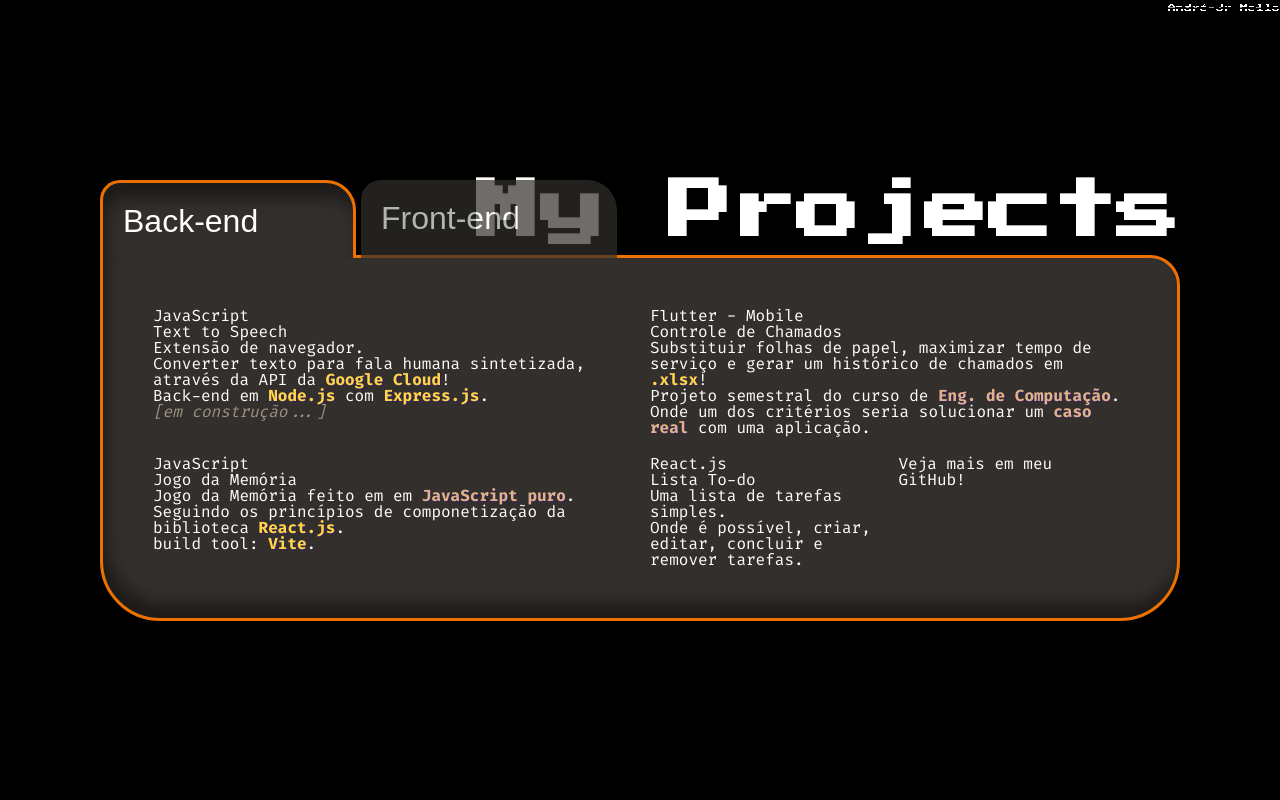
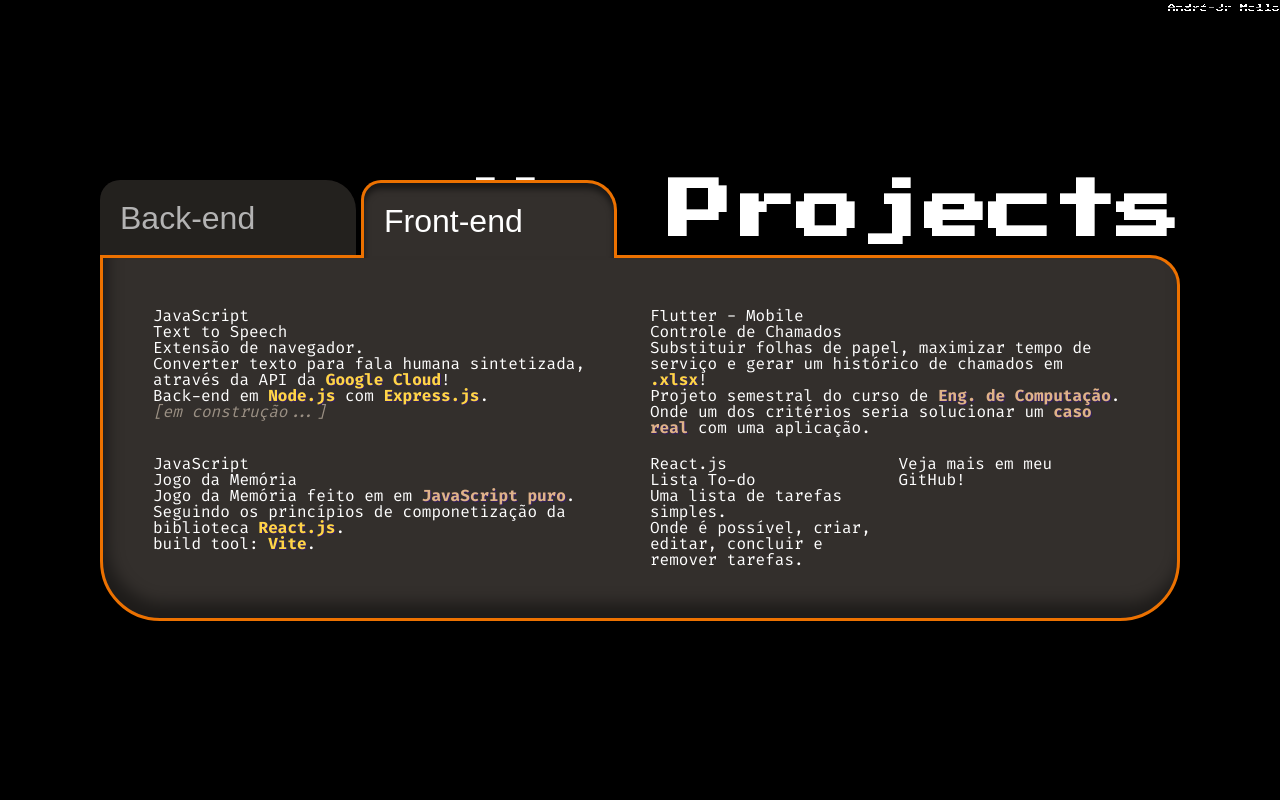
Before and after one commit to amdrejr/amdrejr.github.io, a plain HTML site: page index.html in a window 1280 px wide. Both pictures are taken after a click on the button "Back-end". Shown: the top 800 px of the page. Drawn offline with Linux system fonts and the light colour scheme.

Commit message:
script toggle folder

```diff
--- a/index.html
+++ b/index.html
@@ -84,8 +84,8 @@
             <div id="myProjects">
                 <h2>My Projects</h2>
 
-                <button class="folder-btn first ">Back-end</button>
-                <button class="folder-btn sec ofuscar">Front-end</button>
+                <button class="folder-btn first">Back-end</button>
+                <button class="folder-btn sec openFolder">Front-end</button>
                 <div class="gridProjectItens">
 
                     <div class="pri "> <!-- Atualizar -->
@@ -308,7 +308,7 @@
         </div>
 
         <a class="email" href = "mailto:andrejr.mello@hotmail.com">
-            andrejr.mello@hotmail.com
+            andrejr.mello&commat;hotmail.com
         </a>
     </footer>
 
--- a/scripts/myProjects.js
+++ b/scripts/myProjects.js
@@ -0,0 +1,13 @@
+let firstBtn = document.querySelector(".folder-btn.first");
+let secBtn = document.querySelector(".folder-btn.sec");
+
+
+
+firstBtn.addEventListener("click", toggleFolder);
+secBtn.addEventListener("click", toggleFolder);
+
+function toggleFolder () {
+    console.log("click");
+    firstBtn.classList.toggle("openFolder");
+    secBtn.classList.toggle("openFolder");
+}
--- a/styles/components/myProjects-sec.css
+++ b/styles/components/myProjects-sec.css
@@ -11,6 +11,7 @@
     padding-top: 75px;
     position: relative;
     max-width: 1350px;
+    z-index: 0;
 }
 
 #myProjects h2 {
@@ -37,7 +38,6 @@
     width: clamp(75px, 20vw, 300px);
     border-radius: 20px 30px 0 0;
     cursor: pointer;
-    transition: all 0.3s ease-in-out;
     font-size: 2rem;
     color: white;
     text-align: start;
@@ -52,10 +52,11 @@
 
 .folder-btn.sec {
     left: clamp(80px, calc(20vw + 5px), 305px);
+    box-shadow: inset 0 6px 6px rgba(0, 0, 0, 0.5);
 }
 
-.folder-btn.ofuscar {
-    z-index: 1;
+.folder-btn.openFolder {
+    z-index: -1;
     opacity: 0.7;
     box-shadow: none;
     border: none;
@@ -64,6 +65,7 @@
 
 
 .gridProjectItens {
+    z-index: 1;
     padding: 50px;
     background-color: var(--color-black-second);
     width: 100%;
```
